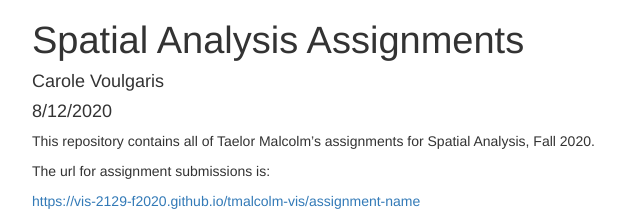
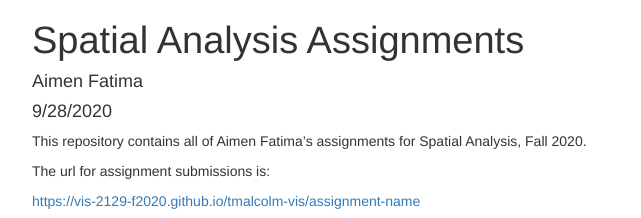
Before and after one commit to VIS-2129-F2020/aimenfatima-vis, a plain HTML site: page index.html in a window 1280 px wide. Shown: the top 218 px of the page, 153-794 px from the left. Drawn offline with nearby package versions, Linux system fonts and the light colour scheme; some packages are replaced by stand-ins of ours.

Commit message:
Update index.html

```diff
--- a/index.html
+++ b/index.html
@@ -363,15 +363,15 @@ summary {
 
 
 <h1 class="title toc-ignore">Spatial Analysis Assignments</h1>
-<h4 class="author">Carole Voulgaris</h4>
-<h4 class="date">8/12/2020</h4>
+<h4 class="author">Aimen Fatima</h4>
+<h4 class="date">9/28/2020</h4>
 
 </div>
 
 
-<p>This repository contains all of Taelor Malcolm’s assignments for Spatial Analysis, Fall 2020.</p>
+<p>This repository contains all of Aimen Fatima’s assignments for Spatial Analysis, Fall 2020.</p>
 <p>The url for assignment submissions is:</p>
-<p><a href="https://vis-2129-f2020.github.io/tmalcolm-vis/assignment-name" class="uri">https://vis-2129-f2020.github.io/tmalcolm-vis/assignment-name</a></p>
+<p><a href="https://vis-2129-f2020.github.io/aimenfatima-vis/assignment-name" class="uri">https://vis-2129-f2020.github.io/tmalcolm-vis/assignment-name</a></p>
 <p><em>(replace “assignment-name” with the filename of the html file created from your Rmarkdown file)</em></p>
 
 
```
